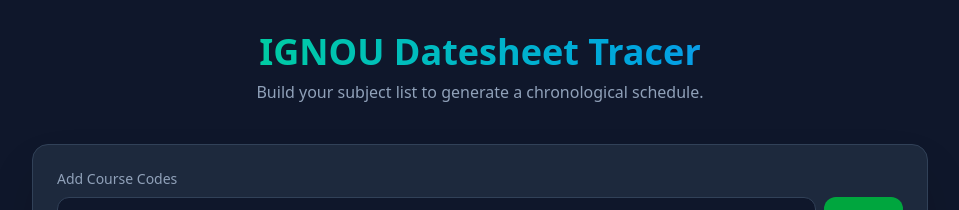
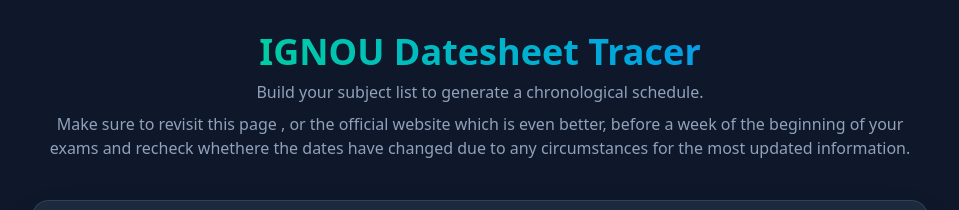
Before and after one commit to Aarush0-5/g-pilot, a Next.js app: page /datesheet in a window 1280 px wide. Shown: the top 210 px of the page, without its empty margins (160-1119 px from the left). Built offline with nearby package versions, Linux system fonts and the light colour scheme; no server answers.

Commit message:
warning added on the datesheet page

```diff
--- a/app/datesheet/page.tsx
+++ b/app/datesheet/page.tsx
@@ -100,6 +100,7 @@
             IGNOU Datesheet Tracer
           </h1>
           <p className="text-slate-400 mt-2">Build your subject list to generate a chronological schedule.</p>
+          <p className="text-slate-400 mt-2">Make sure to revisit this page , or the official website which is even better, before a week of the beginning of your exams and recheck whethere the dates have changed due to any circumstances for the most updated information.</p>
         </header>
 
 
```
